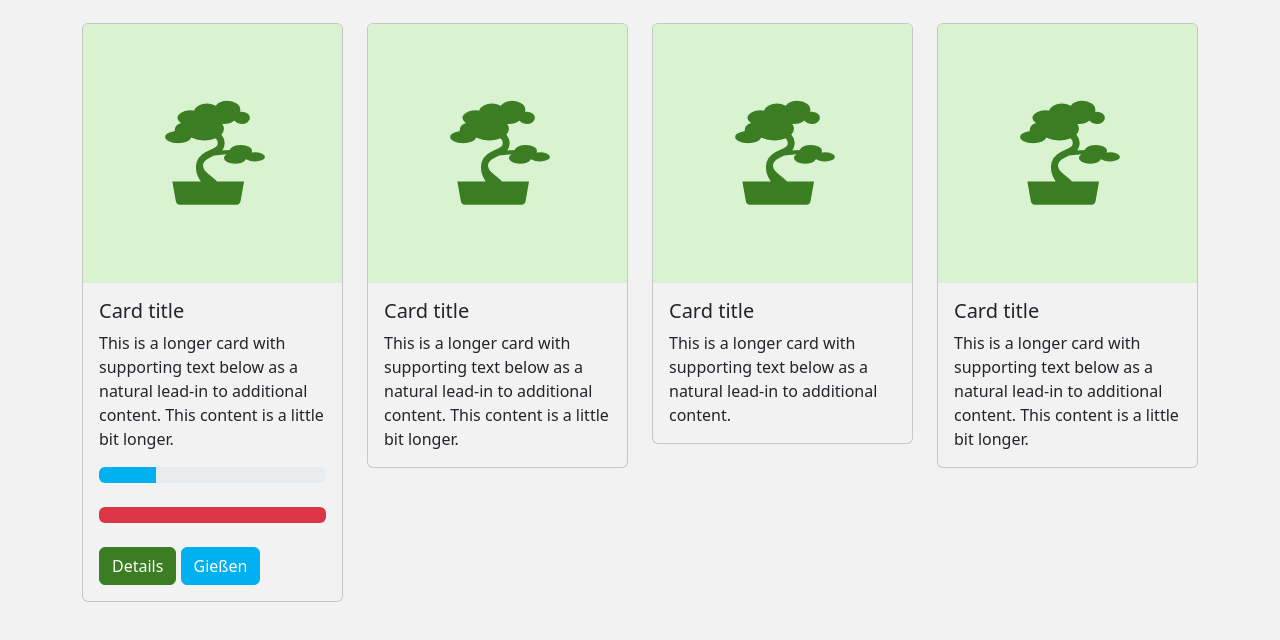
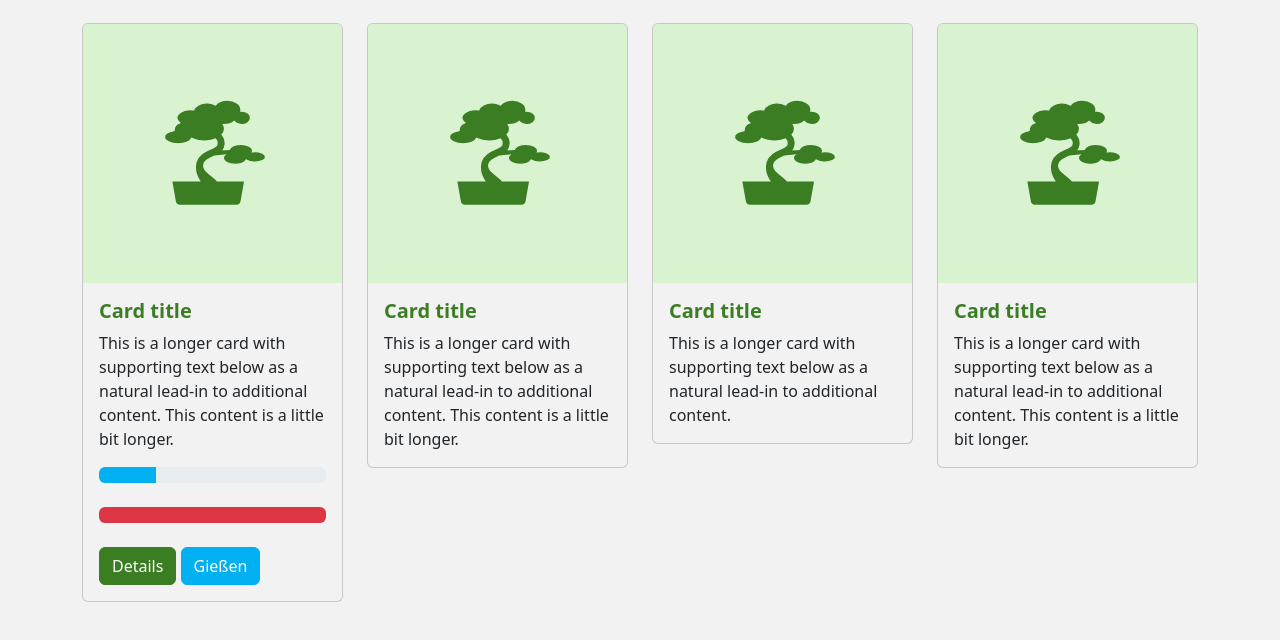
Before and after one commit to QuadcoreDevelopment/PlantManager, a plain HTML site: page frontend/template.html in a window 1280 px wide. Shown: the part 76-716 px from the top of the page. Drawn offline with nearby package versions, Linux system fonts and the light colour scheme.

Commit message:
#10 Card Title grün und fett

```diff
--- a/frontend/style.css
+++ b/frontend/style.css
@@ -40,3 +40,8 @@ main {
 .bg-water{
     background-color: var(--qd-color-water) !important;
 }
+
+.card-title {
+    color: var(--bs-primary) !important;
+    font-weight: bold !important;
+}
```
